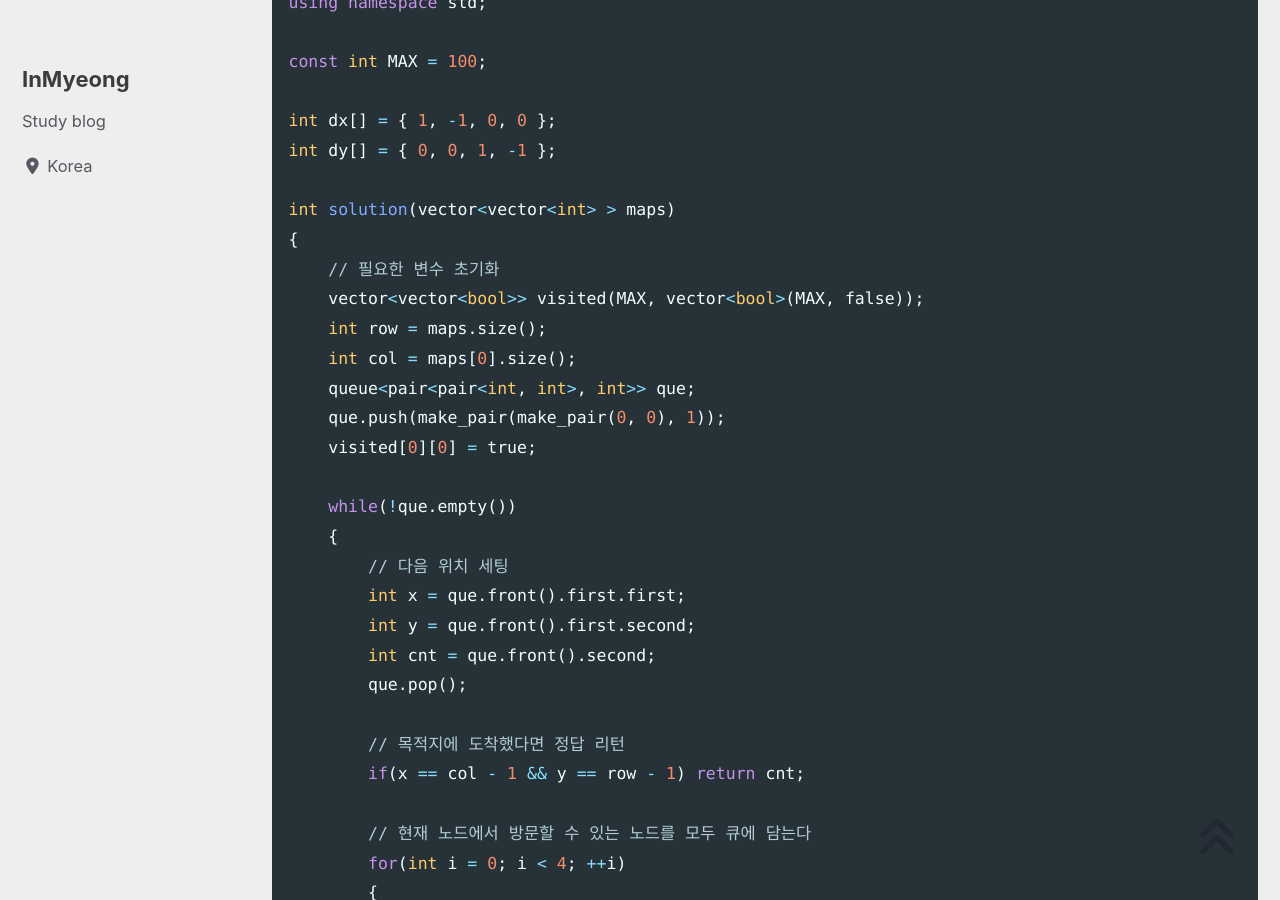
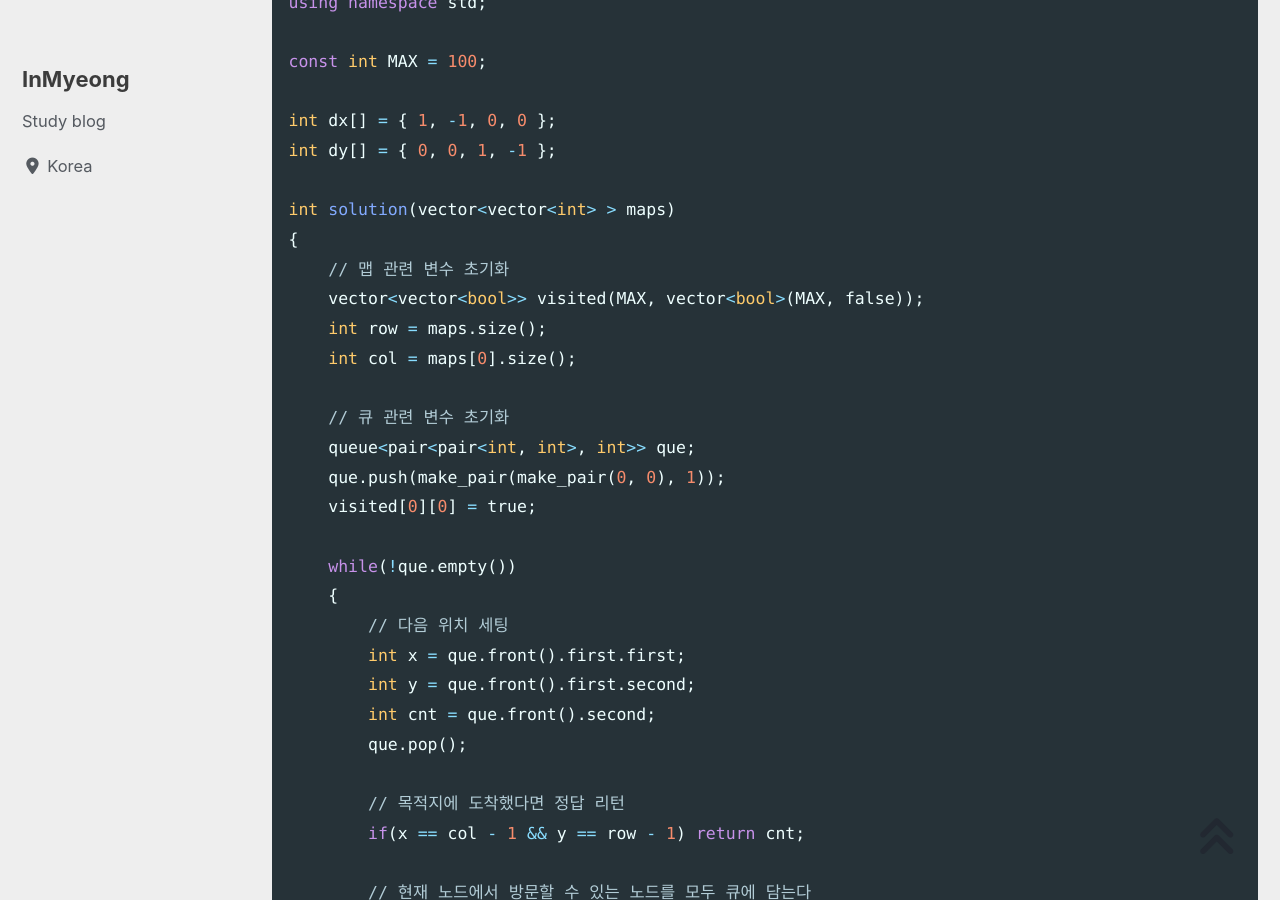
Before and after one commit to devMyeong/devMyeong.github.io, a Jekyll site: the page built from _posts/codingTest/2022-07-06-프로그래머스.md, in a window 1280 px wide and 900 px high, scrolled down 53392 px. Built offline with Jekyll 4.4.1, drawn with Linux system fonts in a browser that asks for light colours; cached includes are drawn as plain includes; nearby versions of some CDN libraries; some web fonts are replaced; comment, search, counter and statistics services are not loaded.

Commit message:
Chore : 수정

```diff
--- a/_posts/codingTest/2022-07-06-프로그래머스.md
+++ b/_posts/codingTest/2022-07-06-프로그래머스.md
@@ -1527,10 +1527,12 @@ int dy[] = { 0, 0, 1, -1 };
 
 int solution(vector<vector<int> > maps)
 {
-    // 필요한 변수 초기화
+    // 맵 관련 변수 초기화
     vector<vector<bool>> visited(MAX, vector<bool>(MAX, false));
     int row = maps.size();
     int col = maps[0].size();
+
+    // 큐 관련 변수 초기화
     queue<pair<pair<int, int>, int>> que;
     que.push(make_pair(make_pair(0, 0), 1));
     visited[0][0] = true;
```
